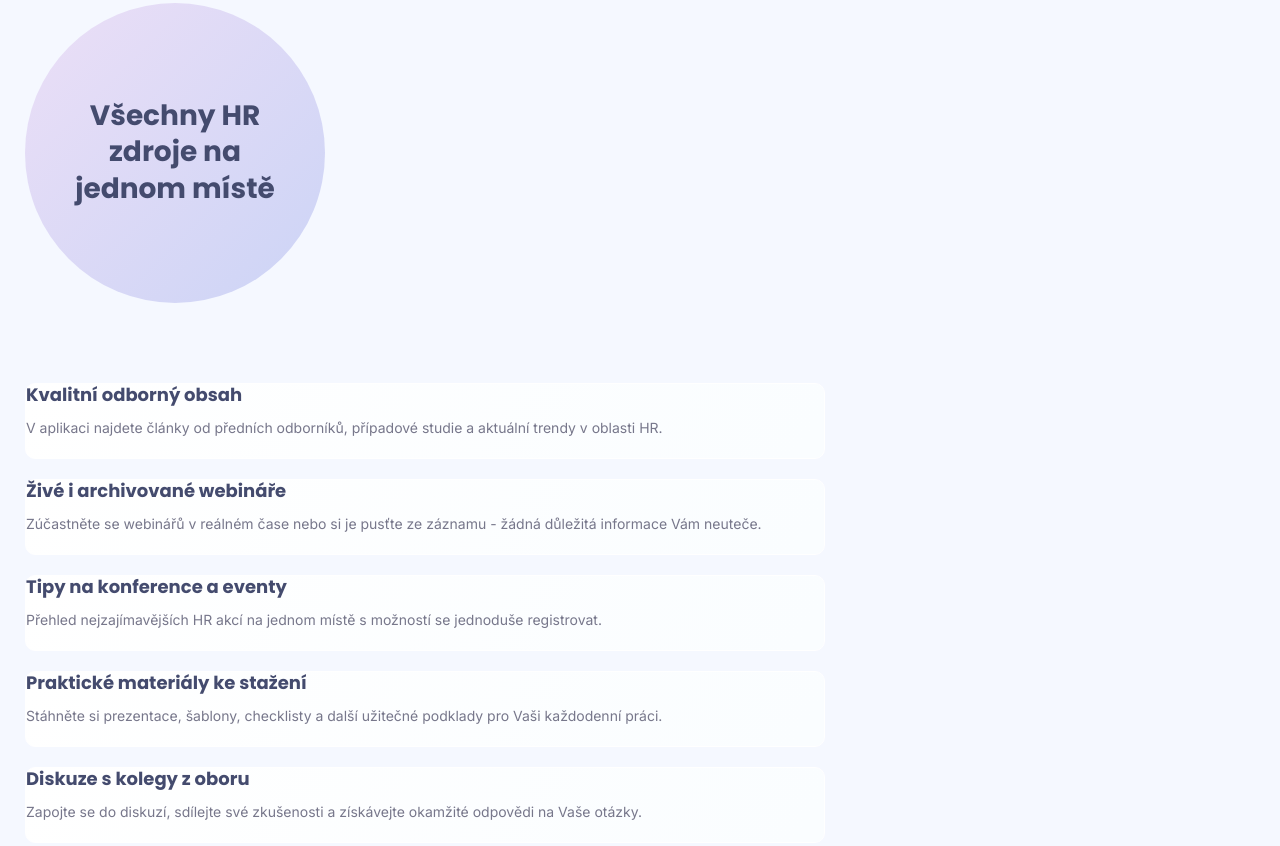
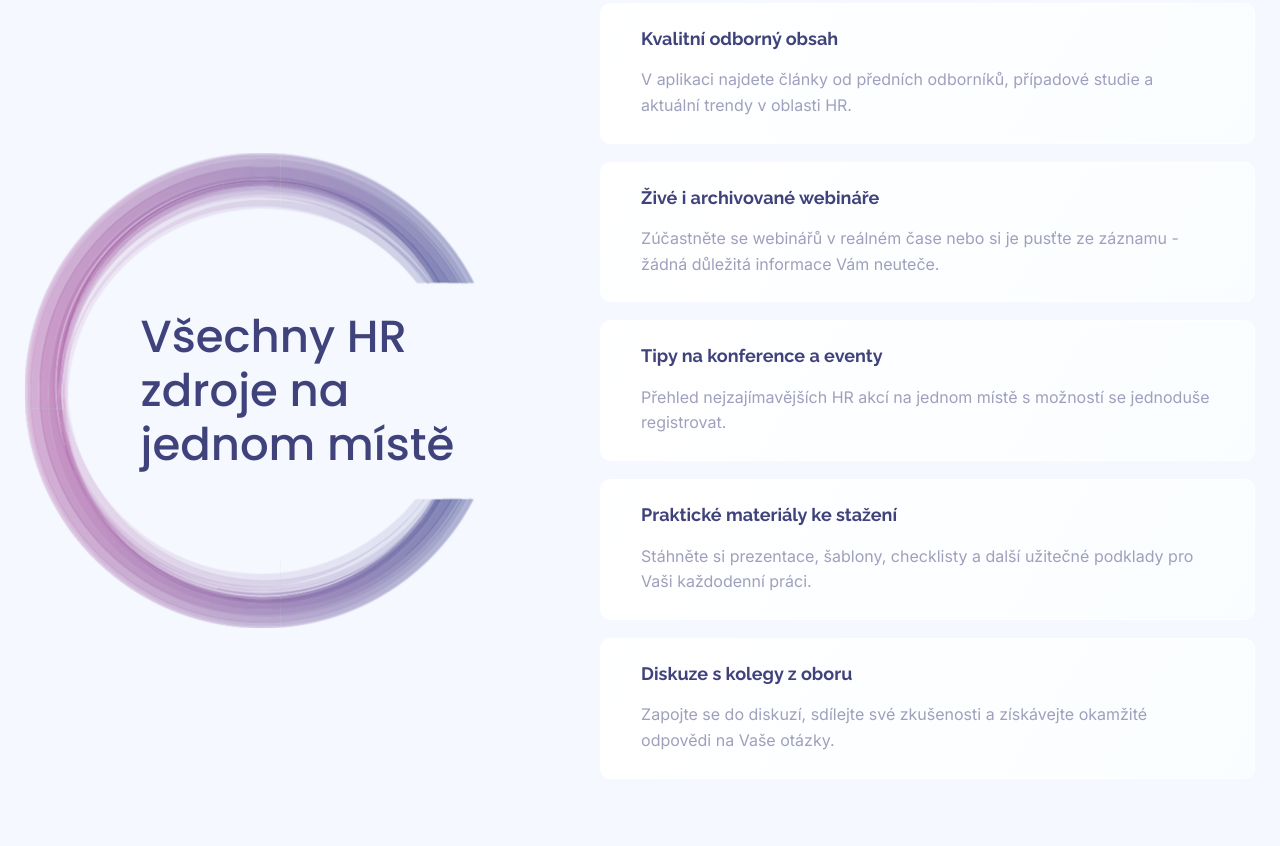
Before and after one commit to pkuzmich/hr-zone, a website: page index.html in a window 1280 px wide. Shown: the part 2850-3696 px from the top of the page. Drawn offline with nearby package versions, Linux system fonts and the light colour scheme; files that its build step writes are made by us from their sources; a web font is replaced by a local one.

Commit message:
hr-resources

```diff
--- a/index.html
+++ b/index.html
@@ -152,31 +152,42 @@
     </section>
     <section class="hr-resources">
       <div class="container">
+        <div class="hr-resources__container">
           <div class="circle-decoration">
             <h2>Všechny HR zdroje na jednom místě</h2>
           </div>
           <div class="hr-resources-cards">
             <div class="resource-card">
-            <h3>Kvalitní odborný obsah</h3>
-            <p>V aplikaci najdete články od předních odborníků, případové studie a aktuální trendy v oblasti HR.</p>
-          </div>
-          <div class="resource-card">
-            <h3>Živé i archivované webináře</h3>
-            <p>
-              Zúčastněte se webinářů v reálném čase nebo si je pusťte ze záznamu - žádná důležitá informace Vám neuteče.
+              <h3 class="resource-card__title">Kvalitní odborný obsah</h3>
+              <p class="resource-card__description">
+                V aplikaci najdete články od předních odborníků, případové studie a aktuální trendy v oblasti HR.
               </p>
             </div>
             <div class="resource-card">
-            <h3>Tipy na konference a eventy</h3>
-            <p>Přehled nejzajímavějších HR akcí na jednom místě s možností se jednoduše registrovat.</p>
+              <h3 class="resource-card__title">Živé i archivované webináře</h3>
+              <p class="resource-card__description">
+                Zúčastněte se webinářů v reálném čase nebo si je pusťte ze záznamu - žádná důležitá informace Vám
+                neuteče.
+              </p>
             </div>
             <div class="resource-card">
-            <h3>Praktické materiály ke stažení</h3>
-            <p>Stáhněte si prezentace, šablony, checklisty a další užitečné podklady pro Vaši každodenní práci.</p>
+              <h3 class="resource-card__title">Tipy na konference a eventy</h3>
+              <p class="resource-card__description">
+                Přehled nejzajímavějších HR akcí na jednom místě s možností se jednoduše registrovat.
+              </p>
             </div>
             <div class="resource-card">
-            <h3>Diskuze s kolegy z oboru</h3>
-            <p>Zapojte se do diskuzí, sdílejte své zkušenosti a získávejte okamžité odpovědi na Vaše otázky.</p>
+              <h3 class="resource-card__title">Praktické materiály ke stažení</h3>
+              <p class="resource-card__description">
+                Stáhněte si prezentace, šablony, checklisty a další užitečné podklady pro Vaši každodenní práci.
+              </p>
+            </div>
+            <div class="resource-card">
+              <h3 class="resource-card__title">Diskuze s kolegy z oboru</h3>
+              <p class="resource-card__description">
+                Zapojte se do diskuzí, sdílejte své zkušenosti a získávejte okamžité odpovědi na Vaše otázky.
+              </p>
+            </div>
           </div>
         </div>
       </div>
--- a/less/sections/hr-resources.less
+++ b/less/sections/hr-resources.less
@@ -1,66 +1,60 @@
-.hr-resources-cards {
-    display: grid;
-    grid-template-columns: repeat(1, 1fr);
-    gap: 20px;
-    width: 100%;
-    max-width: 800px;
+.hr-resources {
+  &__container {
+    display: flex;
+    flex-direction: column;
+    align-items: center;
+    justify-content: center;
+    gap: 7.5rem;
 
-    @media (min-width: 768px) {
-      grid-template-columns: repeat(2, 1fr);
-    }
-
-    .resource-card {
-			.solid-effect();
-
-      h3 {
-        color: #444b6e;
-        font-size: 18px;
-        font-weight: 600;
-        margin-bottom: 12px;
-      }
-
-      p {
-        color: #77778b;
-        font-size: 14px;
-        line-height: 1.6;
-      }
+    @media (min-width: @breakpoint-sm) {
+      flex-direction: row;
     }
   }
+}
+
+.hr-resources-cards {
+  display: grid;
+  grid-template-columns: repeat(1, 1fr);
+  gap: @spacing-md;
+}
+
+.resource-card {
+  .solid-effect();
+  padding: 24px 40px;
+
+  &__title {
+    color: @primary-color;
+    font-family: @font-raleway;
+    font-size: 18px;
+    font-weight: 700;
+    margin-bottom: 1em;
+  }
+
+  &__description {
+    color: @secondary-color;
+    font-size: 16px;
+    line-height: 1.6;
+    margin-bottom: 0;
+  }
+}
 
 .circle-decoration {
-    position: relative;
-    width: 300px;
-    height: 300px;
-    margin-bottom: 80px;
+  flex: 1 0 37%;
+  position: relative;
+  width: 450px;
+  height: 475px;
+  background: url("../images/circle-decoration.png") no-repeat center left;
+  background-size: contain;
 
-    h2 {
-      position: absolute;
-      top: 50%;
-      left: 50%;
-      transform: translate(-50%, -50%);
-      width: 200px;
-      text-align: center;
-      font-size: 28px;
-      line-height: 1.3;
-      color: #444b6e;
-      font-weight: 600;
-    }
-
-    &:before {
-      content: '';
-      position: absolute;
-      top: 0;
-      left: 0;
-      width: 100%;
-      height: 100%;
-      border-radius: 50%;
-      background: linear-gradient(135deg, rgba(226,198,238,0.5) 0%, rgba(163,176,237,0.5) 100%);
-      z-index: 0;
-    }
+  h2 {
+    color: @primary-color;
+    font-weight: 500;
+    font-size: 45px;
+    position: absolute;
+    top: 50%;
+    left: 60%;
+    transform: translate(-50%, -50%);
+    width: 315px;
+    margin-bottom: 0;
   }
-
-.hr-resources-cards {
-	display: grid;
-	grid-template-columns: repeat(1, 1fr);
-	gap: 20px;
 }
--- a/less/variables.less
+++ b/less/variables.less
@@ -1,6 +1,6 @@
 // Colors
 @primary-color: #40437b; // Dark purple
-@secondary-color: tint(@primary-color, 50%); // 50% lighter version of primary color
+@secondary-color: #9fa0bc; // 50% lighter version of primary color
 @pink-color: #ca7bb2; // Pink
 @text-color: #8987a1;
 @bg-light: #f5f8ff;
```
Also changed, not shown: images/circle-decoration.png (added). Lines whose indentation alone changed are shown as unchanged.
